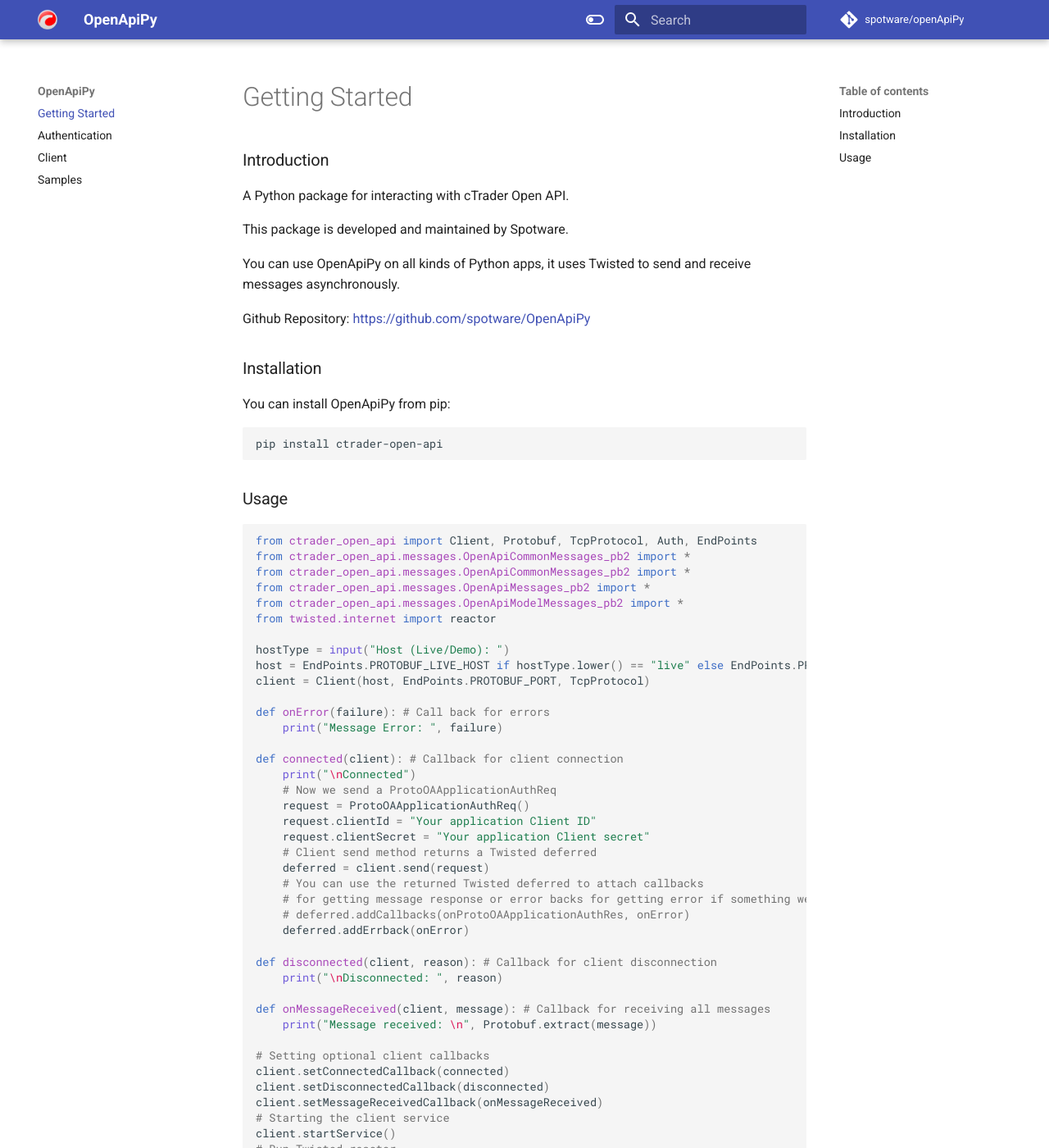
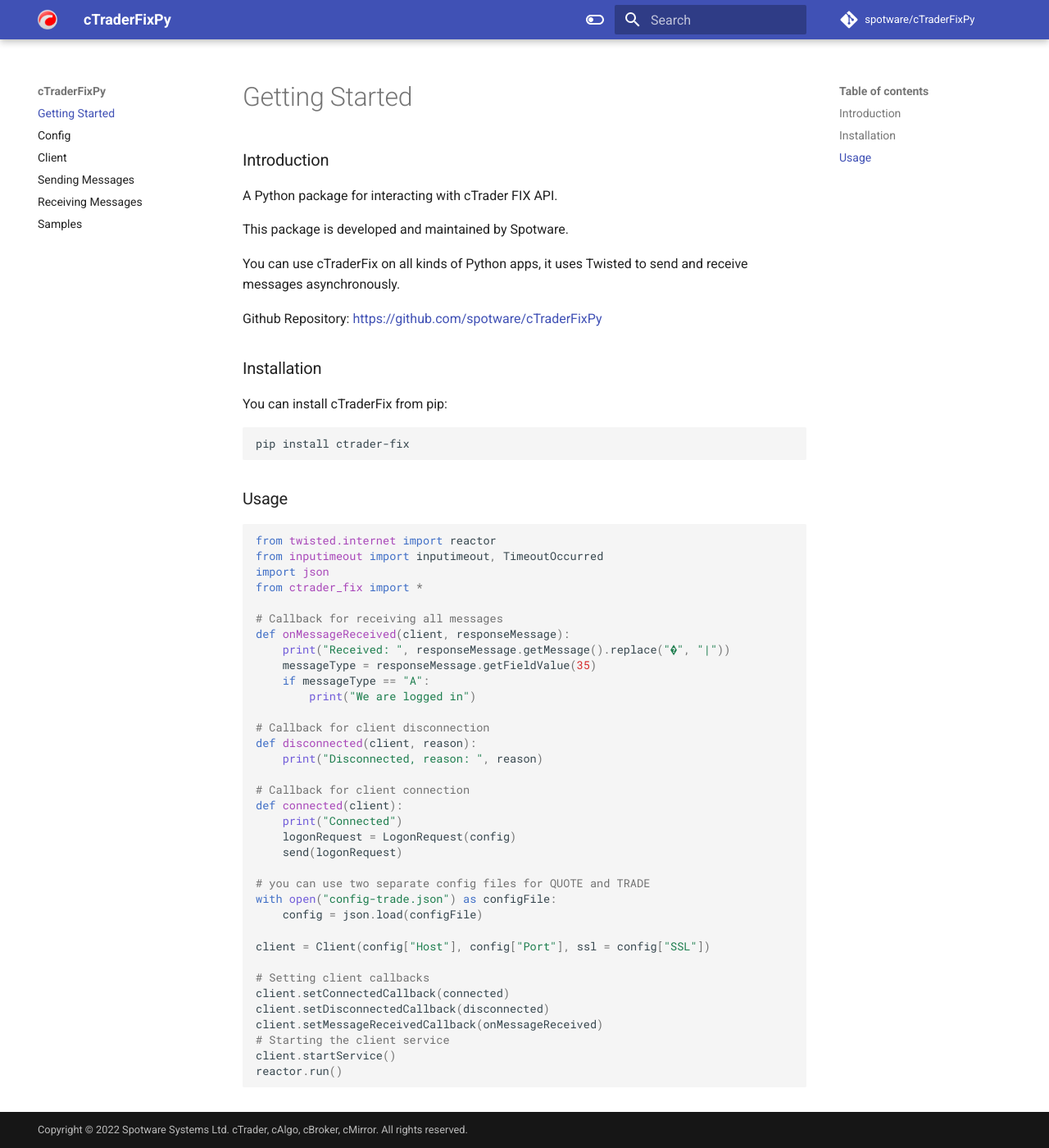
Before and after one commit to spotware/cTraderFixPy, an MkDocs documentation site: the page built from docs/index.md, in a window 1280 px wide and 1400 px high. Shown: the whole window at 82% size. Built offline with MkDocs 1.6.1 and Material for MkDocs 9.7.7, drawn with Linux system fonts in a browser that asks for light colours; comment, search, counter and statistics services are not loaded.

Commit message:
Added docs

````diff
--- a/docs/index.md
+++ b/docs/index.md
@@ -1,65 +1,59 @@
 ### Introduction
 
-A Python package for interacting with cTrader Open API.
+A Python package for interacting with cTrader FIX API.
 
 This package is developed and maintained by Spotware.
 
-You can use OpenApiPy on all kinds of Python apps, it uses Twisted to send and receive messages asynchronously.
+You can use cTraderFix on all kinds of Python apps, it uses Twisted to send and receive messages asynchronously.
 
-Github Repository: https://github.com/spotware/OpenApiPy
+Github Repository: https://github.com/spotware/cTraderFixPy
 
 ### Installation
 
-You can install OpenApiPy from pip:
+You can install cTraderFix from pip:
 
 ```
-pip install ctrader-open-api
+pip install ctrader-fix
 ```
 
 ### Usage
 
 ```python
 
-from ctrader_open_api import Client, Protobuf, TcpProtocol, Auth, EndPoints
-from ctrader_open_api.messages.OpenApiCommonMessages_pb2 import *
-from ctrader_open_api.messages.OpenApiCommonMessages_pb2 import *
-from ctrader_open_api.messages.OpenApiMessages_pb2 import *
-from ctrader_open_api.messages.OpenApiModelMessages_pb2 import *
 from twisted.internet import reactor
+from inputimeout import inputimeout, TimeoutOccurred
+import json
+from ctrader_fix import *
 
-hostType = input("Host (Live/Demo): ")
-host = EndPoints.PROTOBUF_LIVE_HOST if hostType.lower() == "live" else EndPoints.PROTOBUF_DEMO_HOST
-client = Client(host, EndPoints.PROTOBUF_PORT, TcpProtocol)
+# Callback for receiving all messages
+def onMessageReceived(client, responseMessage):
+    print("Received: ", responseMessage.getMessage().replace("�", "|"))
+    messageType = responseMessage.getFieldValue(35)
+    if messageType == "A":
+        print("We are logged in")
 
-def onError(failure): # Call back for errors
-    print("Message Error: ", failure)
+# Callback for client disconnection
+def disconnected(client, reason):
+    print("Disconnected, reason: ", reason)
 
-def connected(client): # Callback for client connection
-    print("\nConnected")
-    # Now we send a ProtoOAApplicationAuthReq
-    request = ProtoOAApplicationAuthReq()
-    request.clientId = "Your application Client ID"
-    request.clientSecret = "Your application Client secret"
-    # Client send method returns a Twisted deferred
-    deferred = client.send(request)
-    # You can use the returned Twisted deferred to attach callbacks
-    # for getting message response or error backs for getting error if something went wrong
-    # deferred.addCallbacks(onProtoOAApplicationAuthRes, onError)
-    deferred.addErrback(onError)
+# Callback for client connection
+def connected(client):
+    print("Connected")
+    logonRequest = LogonRequest(config)
+    send(logonRequest)
 
-def disconnected(client, reason): # Callback for client disconnection
-    print("\nDisconnected: ", reason)
+# you can use two separate config files for QUOTE and TRADE
+with open("config-trade.json") as configFile:
+    config = json.load(configFile)
 
-def onMessageReceived(client, message): # Callback for receiving all messages
-    print("Message received: \n", Protobuf.extract(message))
+client = Client(config["Host"], config["Port"], ssl = config["SSL"])
 
-# Setting optional client callbacks
+# Setting client callbacks
 client.setConnectedCallback(connected)
 client.setDisconnectedCallback(disconnected)
 client.setMessageReceivedCallback(onMessageReceived)
 # Starting the client service
 client.startService()
-# Run Twisted reactor
 reactor.run()
 
 ```
--- a/mkdocs.yml
+++ b/mkdocs.yml
@@ -1,14 +1,14 @@
 ---
 # Project Information
-site_name: OpenApiPy
+site_name: cTraderFixPy
 site_author: Spotware
 site_url: https://openapinet.readthedocs.io/en/latest/
-site_description: cTrader Open API Python package documentation
+site_description: cTrader FIX API Python package documentation
 
 # Repository information
-repo_name: spotware/openApiPy
-repo_url: https://github.com/spotware/openApiPy
-edit_uri: "https://github.com/spotware/openApiPy/tree/master/docs"
+repo_name: spotware/cTraderFixPy
+repo_url: https://github.com/spotware/cTraderFixPy
+edit_uri: "https://github.com/spotware/cTraderFixPy/tree/master/docs"
 
 copyright: "Copyright &copy; <span id='copyright-year'></span> <a href='https://www.spotware.com/' target='_blank'>Spotware Systems Ltd.</a> cTrader, cAlgo, cBroker, cMirror. All rights reserved."
 
@@ -111,6 +111,8 @@
 # Page tree
 nav:
     - Getting Started: index.md
-    - Authentication: 'authentication.md'
+    - Config: 'config.md'
     - Client: 'client.md'
-    - Samples: "https://github.com/spotware/OpenApiPy/tree/main/samples"
+    - Sending Messages: 'sending-messages.md'
+    - Receiving Messages: 'receiving-messages.md'
+    - Samples: "https://github.com/spotware/cTraderFixPy/tree/main/samples"
````
Also changed, not shown: docs/authentication.md (deleted, +0 -70 lines), docs/client.md (+13 -58 lines), docs/config.md (added, +50 -0 lines), docs/receiving-messages.md (added, +23 -0 lines), docs/sending-messages.md (added, +40 -0 lines).
